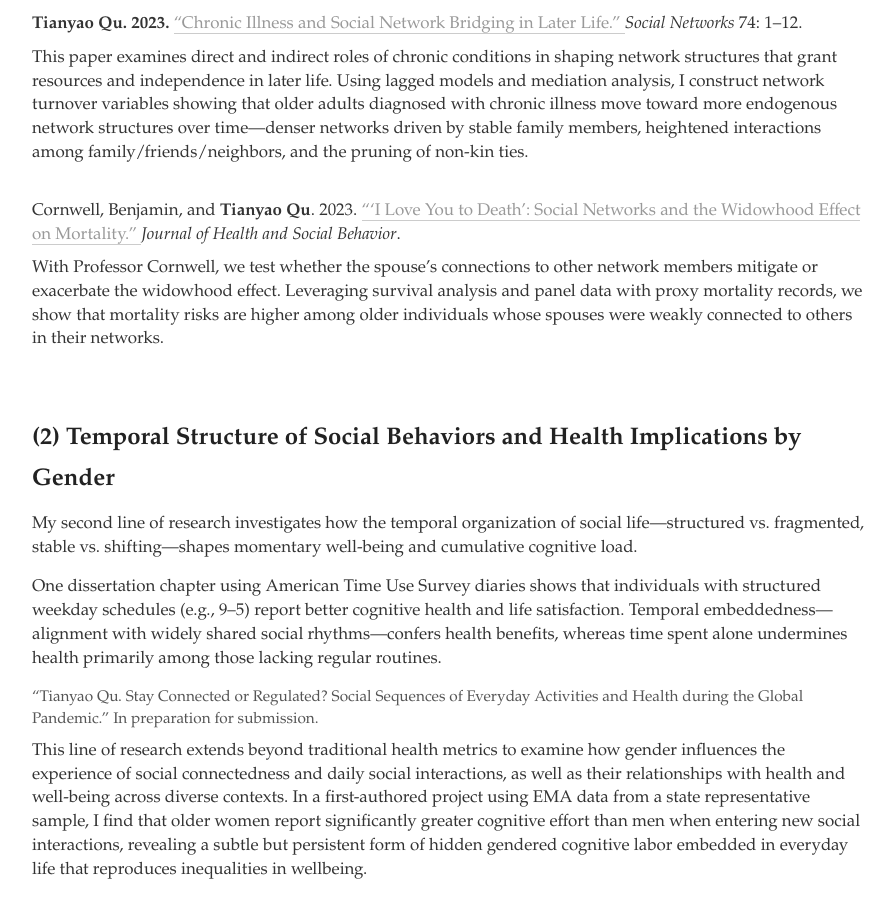
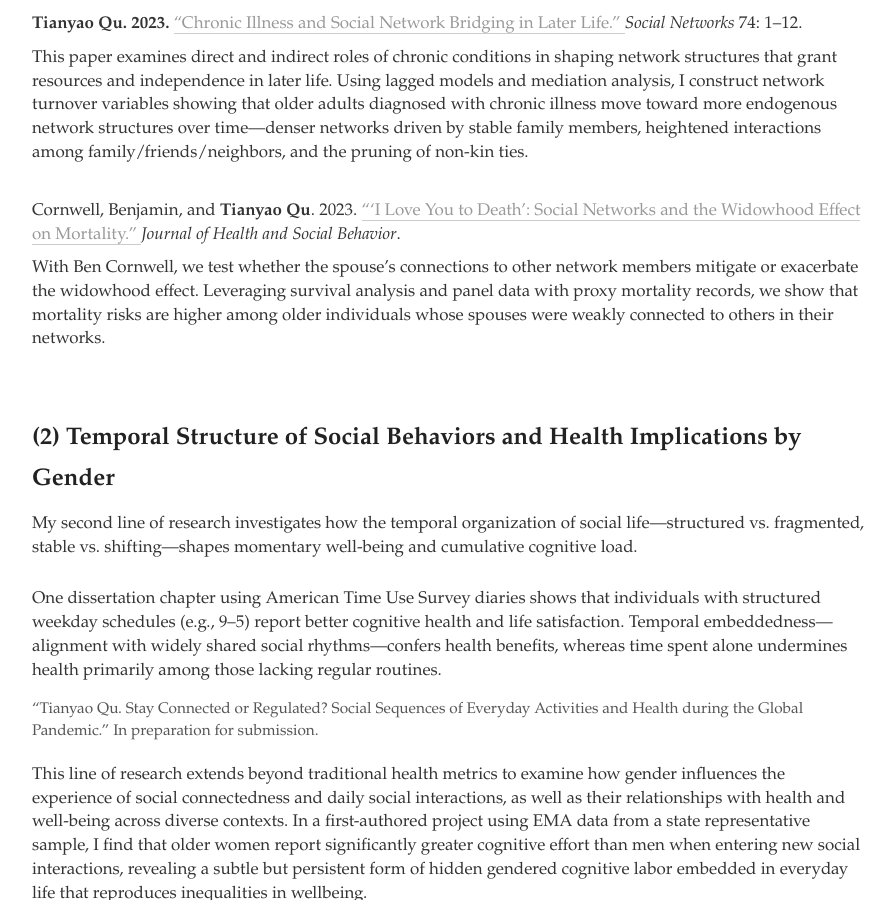
Before and after one commit to windyqu/windyqu.github.io, a Jekyll site: the page built from research/index.html, in a window 1280 px wide and 900 px high, scrolled down 893 px. Shown: the whole window, without its empty margins (192-1086 px from the left). Built offline with Jekyll 4.4.1, drawn with Linux system fonts in a browser that asks for light colours.

Commit message:
Update index.html

```diff
--- a/research/index.html
+++ b/research/index.html
@@ -136,7 +136,7 @@ title: Tianyao Qu's Homepage
     <i>Journal of Health and Social Behavior</i>.
   </p>
   <p>
-    With Professor Cornwell, we test whether the spouse’s connections to other network members mitigate or exacerbate the widowhood effect.
+    With Ben Cornwell, we test whether the spouse’s connections to other network members mitigate or exacerbate the widowhood effect.
     Leveraging survival analysis and panel data with proxy mortality records, we show that mortality risks are higher among older individuals
     whose spouses were weakly connected to others in their networks.
   </p>
@@ -149,6 +149,9 @@ title: Tianyao Qu's Homepage
     My second line of research investigates how the temporal organization of social life—structured vs. fragmented, stable vs. shifting—shapes
     momentary well-being and cumulative cognitive load.
   </p>
+
+  <div class="spacer"></div>
+
   <p>
     One dissertation chapter using American Time Use Survey diaries shows that individuals with structured weekday schedules (e.g., 9–5) report
     better cognitive health and life satisfaction. Temporal embeddedness—alignment with widely shared social rhythms—confers health benefits,
@@ -159,6 +162,8 @@ title: Tianyao Qu's Homepage
     “Tianyao Qu. Stay Connected or Regulated? Social Sequences of Everyday Activities and Health during the Global Pandemic.” In preparation for submission.
   </p>
 
+  <div class="spacer"></div>
+
   <p>
   This line of research extends beyond traditional health metrics to examine how gender influences the experience of social connectedness and daily social interactions, as well as their relationships with health and well-being across diverse contexts. In a first-authored project using EMA data from a state representative sample, I find that older women report significantly greater cognitive effort than men when entering new social interactions, revealing a subtle but persistent form of hidden gendered cognitive labor embedded in everyday life that reproduces inequalities in wellbeing.
     </p>
@@ -166,6 +171,8 @@ title: Tianyao Qu's Homepage
     <p class="paper small-note">
     Qu, Tianyao, Maleah Ann Fekete, Siyun Peng, Brea Perry, and Adam Roth. “Hidden Gendered Costs: Cognitive Effort in Real‑Time Social Interaction.” Under review
   </p>
+
+  <div class="spacer"></div>
 
   <p>
     Extending this work, a first-authored postdoctoral project uses sequence data from ecological momentary assessment (EMA) in a state-representative
```
